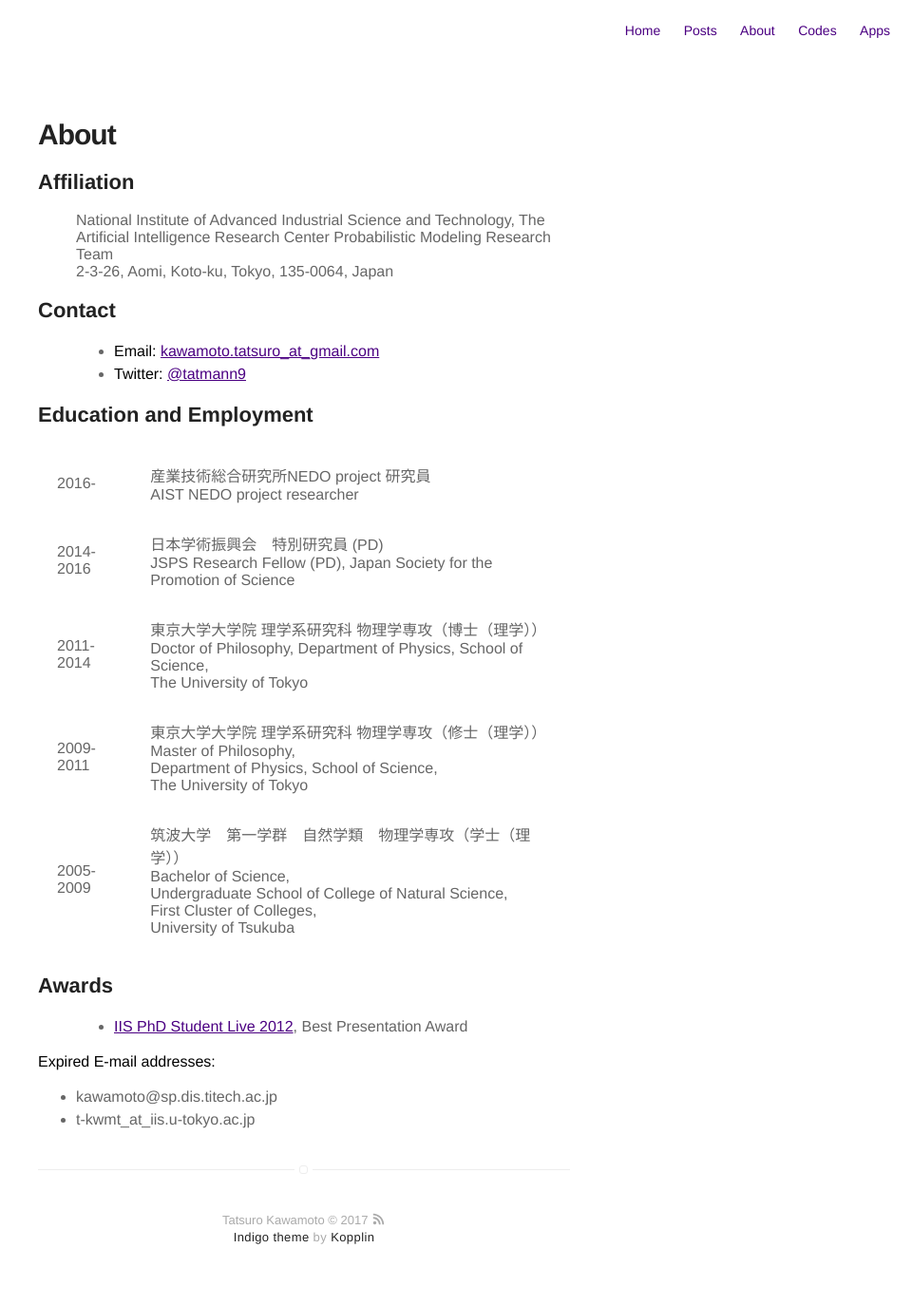
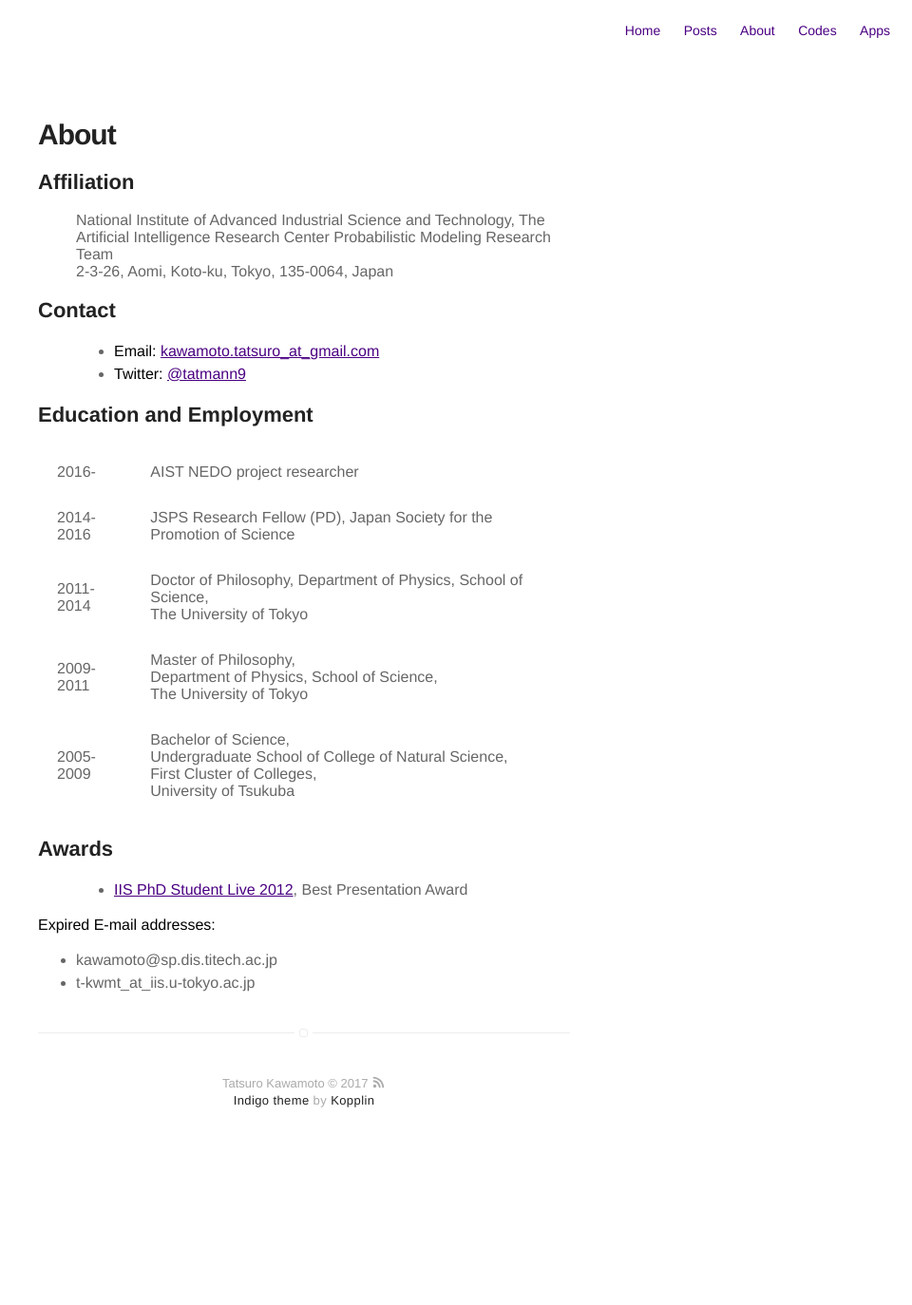
Before and after one commit to tatsuro-kawamoto/tatsuro-kawamoto.github.io, a Jekyll site: the page built from about.html, in a window 1280 px wide. Shown: the whole page at 95% size, without its empty margins (320-1280 px from the left). Built offline with Jekyll 4.4.1, drawn with Linux system fonts in a browser that asks for light colours; after the commit the page ends 1230 px from its top, so only the background shows below that.

Commit message:
Correct About-page.

```diff
--- a/about.html
+++ b/about.html
@@ -34,32 +34,27 @@ Probabilistic Modeling Research Team</br>
   <tbody>
   <tr>
   <td>2016-</td>
-  <td>産業技術総合研究所NEDO project 研究員<br />
-  AIST NEDO project researcher</td>
+  <td>AIST NEDO project researcher</td>
   </tr>
   <tr>
   <td>2014-2016</td>
-  <td>日本学術振興会　特別研究員 (PD)<br />
-  JSPS Research Fellow (PD), Japan Society for the Promotion of Science</td>
+  <td>JSPS Research Fellow (PD), Japan Society for the Promotion of Science</td>
   </tr>
   <tr>
   <td>2011-2014</td>
-  <td>東京大学大学院 理学系研究科 物理学専攻（博士（理学））<br />
-  Doctor of Philosophy,
+  <td>Doctor of Philosophy,
   Department of Physics, School of Science,<br />
   The University of Tokyo</td>
   </tr>
   <tr>
   <td>2009-2011</td>
-  <td>東京大学大学院 理学系研究科 物理学専攻（修士（理学））<br />
-  Master of Philosophy,<br />
+  <td>Master of Philosophy,<br />
   Department of Physics, School of Science,<br />
   The University of Tokyo</td>
   </tr>
   <tr>
   <td>2005-2009</td>
-  <td>筑波大学　第一学群　自然学類　物理学専攻（学士（理学））<br />
-  Bachelor of Science,<br />
+  <td>Bachelor of Science,<br />
   Undergraduate School of College of Natural Science,<br />
   First Cluster of Colleges,<br />
   University of Tsukuba</td>
```
Also changed, not shown: README.md, 1 other file.
